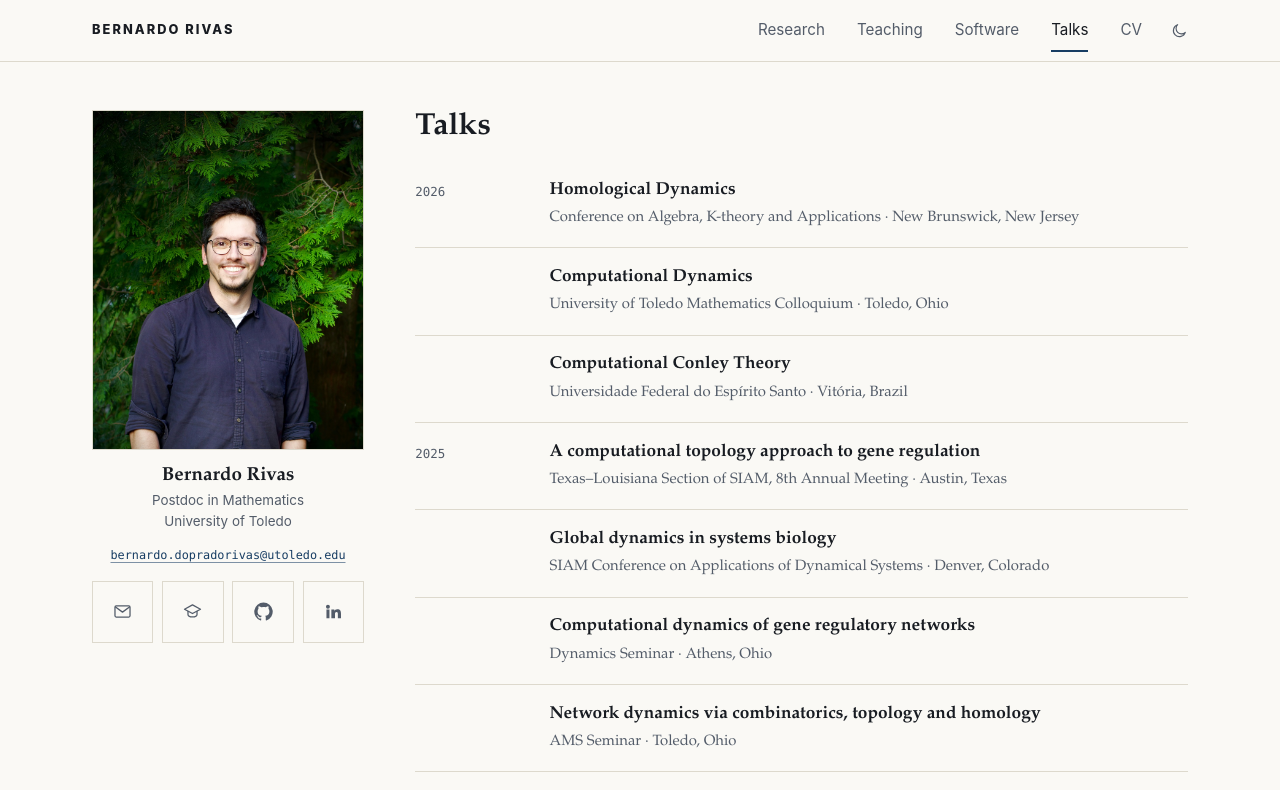
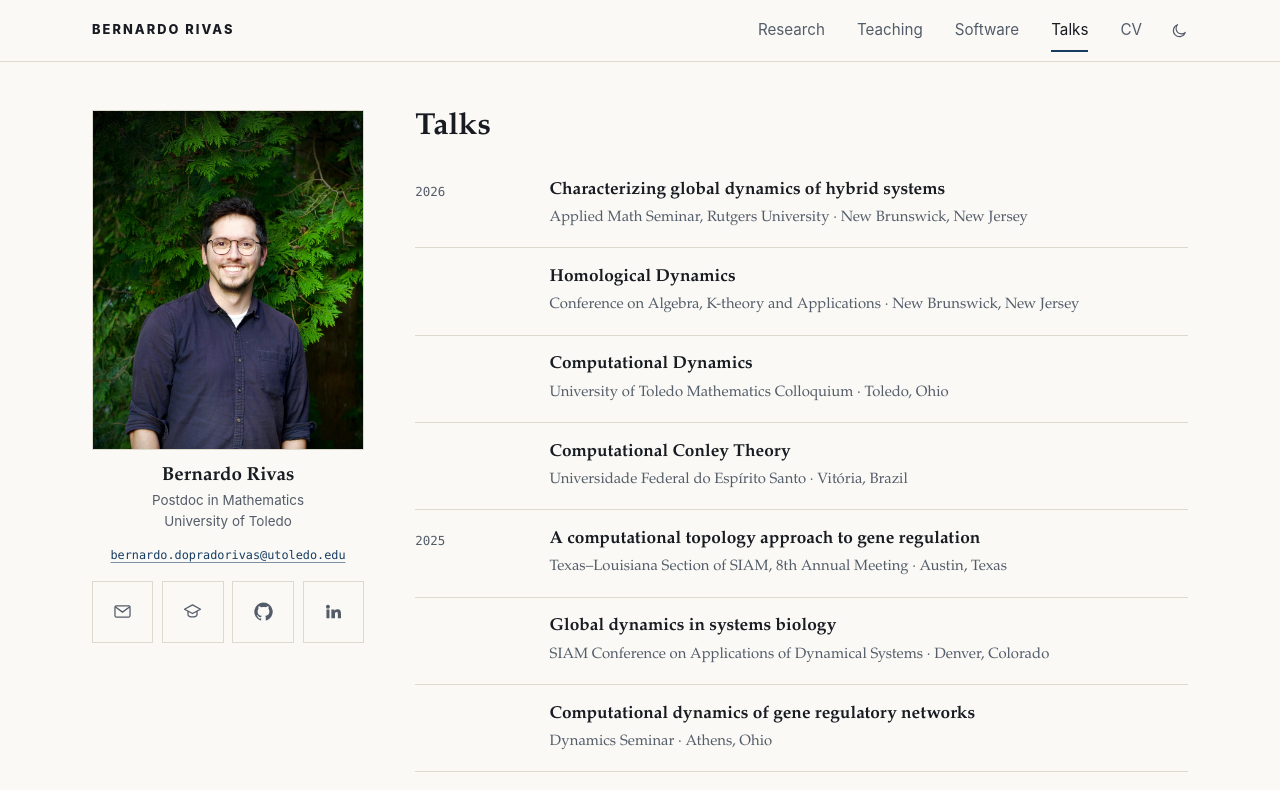
Before and after one commit to bernardorivas/bernardorivas.github.io, a Next.js app: page /talks in a window 1280 px wide. Shown: the top 790 px of the page. Built offline with nearby package versions, Linux system fonts and the light colour scheme.

Commit message:
Add Rutgers Applied Math Seminar talk (Dec 2026)

```diff
--- a/src/data/talks.ts
+++ b/src/data/talks.ts
@@ -4,6 +4,12 @@
 import type { Talk } from "@/data/types";
 
 export const talks: Talk[] = [
+  {
+    id: "talk-hybrid-global",
+    year: "2026",
+    title: "Characterizing global dynamics of hybrid systems",
+    venue: "Applied Math Seminar, Rutgers University · New Brunswick, New Jersey",
+  },
   {
     id: "talk-homological",
     year: "2026",
```
Also changed, not shown: 1 other file (tests, documents, lock files or other folders).
